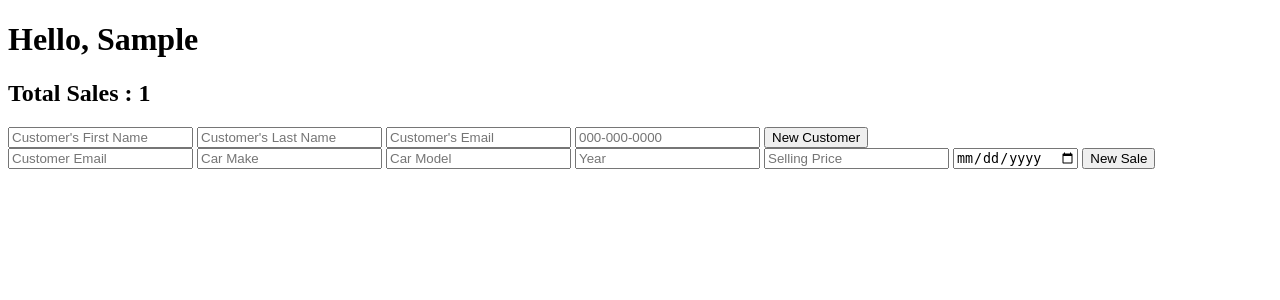
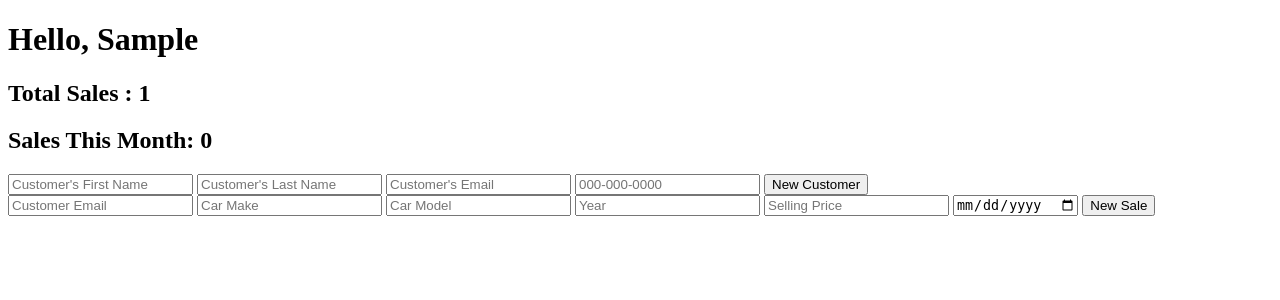
Before and after one commit to tfrey11/sales-tracker-project, a Flask app: page /user_dashboard in a window 1280 px wide. Shown: the top 300 px of the page. Run offline with Flask 2, Linux system fonts and the light colour scheme; the visitor is signed in with stand-in values (Sample User, id 1); tables that the repository leaves empty hold one stand-in row (values such as "Sample post").

Commit message:
Created function to display current month/year sales

```diff
--- a/crud.py
+++ b/crud.py
@@ -1,7 +1,8 @@
 """CRUD operations for db"""
 
-from datetime import datetime
+from datetime import datetime, date
 from model import db, Salesperson, Sale, Customer, connect_to_db
+from sqlalchemy import func
 
 def create_salesperson(first_name, last_name, email, pword,):
     """create and return a new salesperson"""
@@ -51,8 +52,8 @@ def get_customer_by_id(c_id):
 def get_customer_id(email):
     return Customer.query.filter(Customer.customer_email == email).first()
 
-def get_sales_by_month(date, id):
-    return Sale.query.filter(Sale.sale_date > date, Sale.sales_person_id == id).all()
+def get_sales_by_month(month, year,  id):
+    return Sale.query.filter(func.extract('month', Sale.sale_date) == month,func.extract('year', Sale.sale_date) == year, Sale.sales_person_id == id).all()
 
 
 
--- a/server.py
+++ b/server.py
@@ -2,6 +2,7 @@
 
 from flask import (Flask, render_template, request, flash, session, redirect)
 from model import db, Salesperson, Sale, Customer, connect_to_db
+from datetime import date
 
 import crud
 from jinja2 import StrictUndefined
@@ -19,11 +20,18 @@ def user_dashboard():
     if session["sp_email"]:
         salesperson = crud.get_salesperson_by_username(session["sp_email"])
         sales_list = crud.get_salesperson_sales(salesperson.id)
+        t_date = date.today()
+        month= t_date.month
+        year = t_date.year
+        month_list = crud.get_sales_by_month( month, year, salesperson.id)
+        month_sales= 0
+        for s in month_list:
+            month_sales += 1
         sales_total = 0
         for sale in sales_list:
             sales_total +=1
 
-    return render_template("user_dashboard.html", user = salesperson, sales= sales_total)
+    return render_template("user_dashboard.html", user = salesperson, sales= sales_total, monthly_sales = month_sales)
 
 @app.route("/login", methods=["POST"])
 def login():
--- a/templates/user_dashboard.html
+++ b/templates/user_dashboard.html
@@ -4,6 +4,7 @@
 {% block body %}
 <h1>Hello, {{user.fname}}</h1>
 <h2>Total Sales : {{sales}} </h2>
+<h2>Sales This Month: {{monthly_sales}}</h2>
 <form action="/create_customer" id="customer_form" method="POST">
     <input type="text" name="customer_fname" placeholder="Customer's First Name">
     <input type="text" name="customer_lname" placeholder="Customer's Last Name">
```
